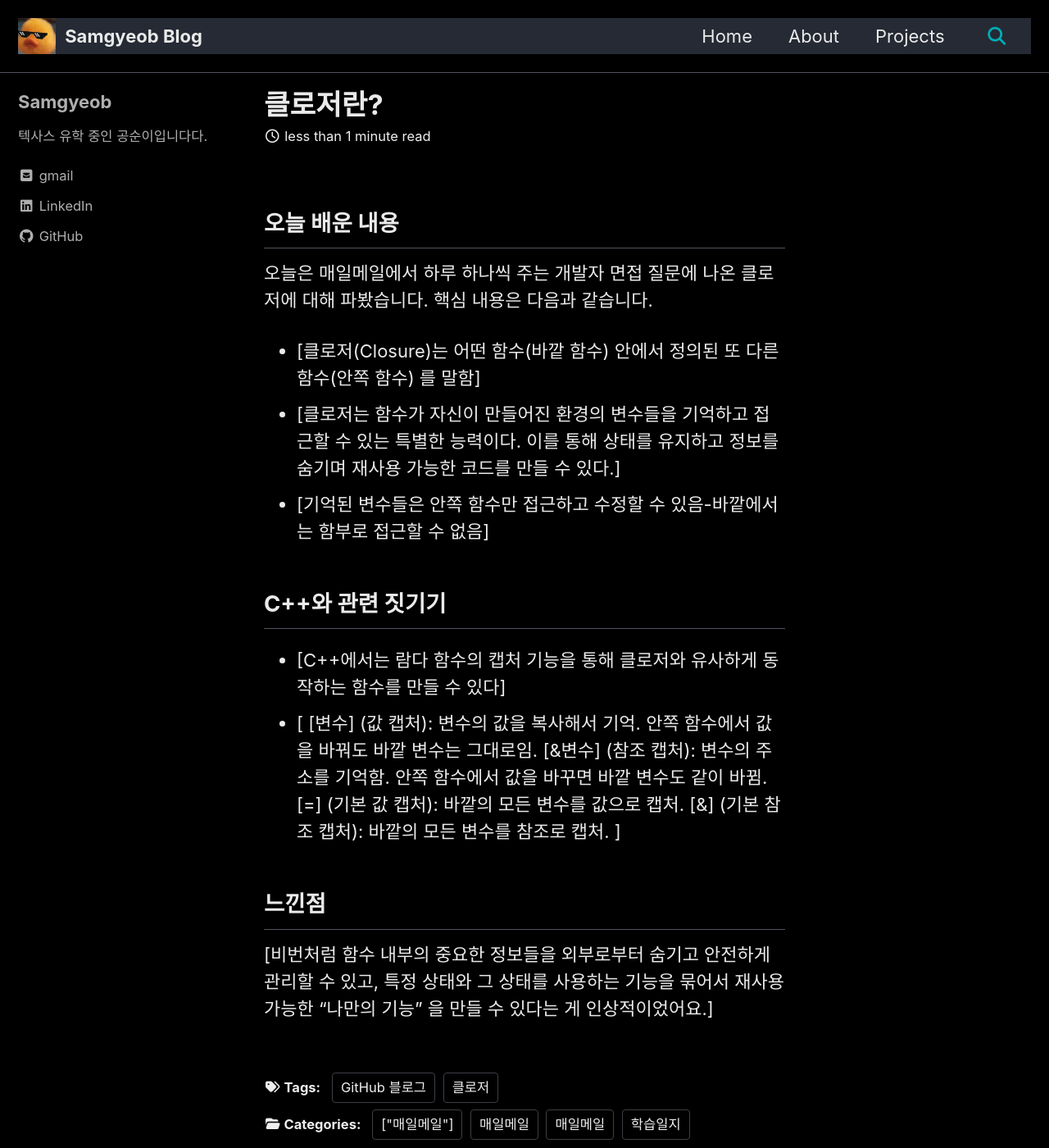
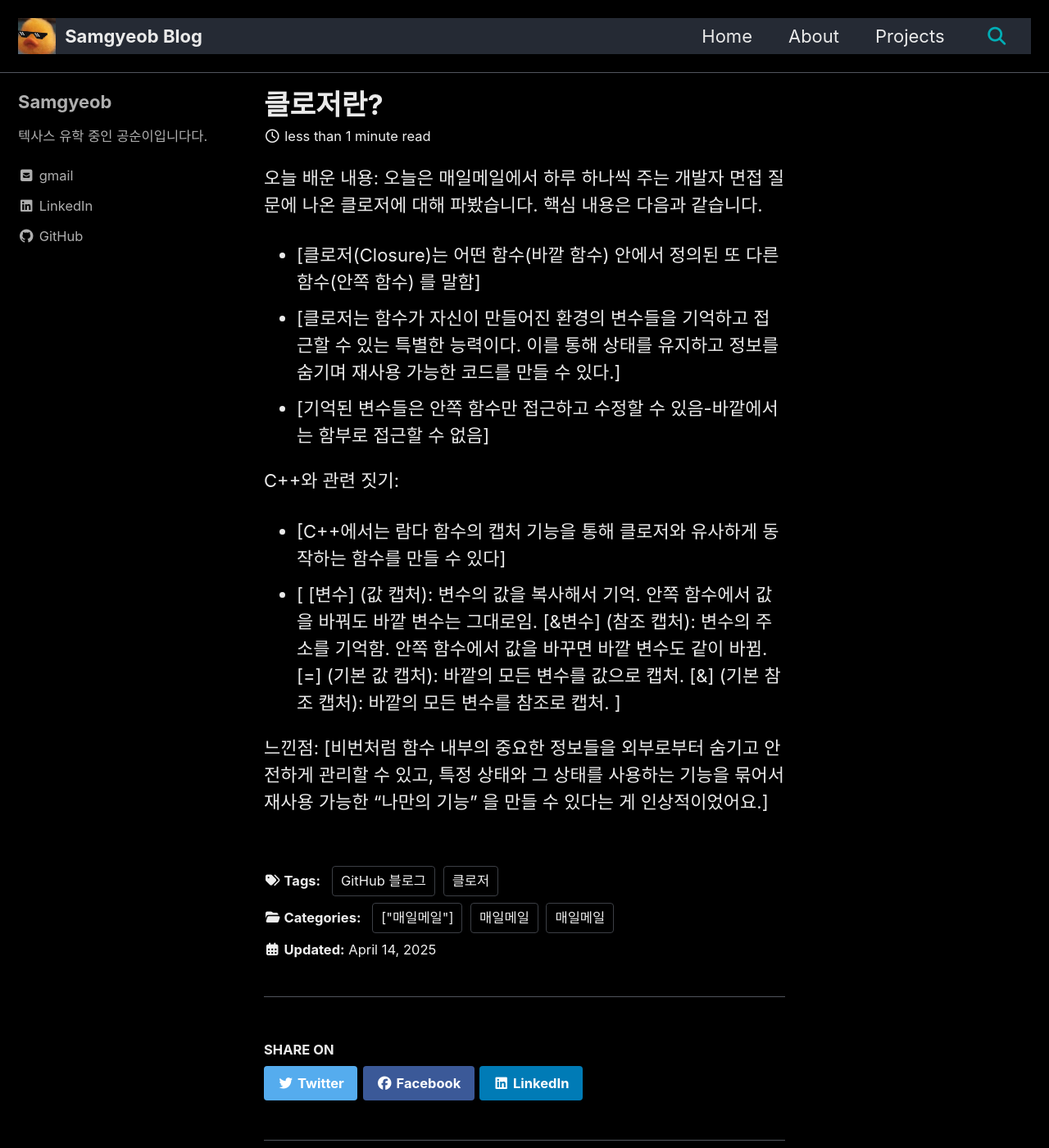
Before and after one commit to Samgyeob/Samgyeob.github.io, a Jekyll site: the page built from _posts/2025-04-14-클로저.md, in a window 1280 px wide and 1400 px high. Shown: the whole window at 82% size. Built offline with Jekyll 4.4.1, drawn with Linux system fonts in a browser that asks for light colours; cached includes are drawn as plain includes.

Commit message:
Update 2025-04-14-클로저.md

```diff
--- a/_posts/2025-04-14-클로저.md
+++ b/_posts/2025-04-14-클로저.md
@@ -2,23 +2,20 @@
 title: "클로저란?"
 date: 2025-04-14
 categories:
-  - 학습일지
   - [매일메일]
 tags:
   - [GitHub 블로그]
   - [클로저]
 ---
 
-## 오늘 배운 내용
-
+오늘 배운 내용:
 오늘은 매일메일에서 하루 하나씩 주는 개발자 면접 질문에 나온 클로저에 대해 파봤습니다. 핵심 내용은 다음과 같습니다.
 
 * [클로저(Closure)는 어떤 함수(바깥 함수) 안에서 정의된 또 다른 함수(안쪽 함수) 를 말함]
 * [클로저는 함수가 자신이 만들어진 환경의 변수들을 기억하고 접근할 수 있는 특별한 능력이다. 이를 통해 상태를 유지하고 정보를 숨기며 재사용 가능한 코드를 만들 수 있다.]
 * [기억된 변수들은 안쪽 함수만 접근하고 수정할 수 있음-바깥에서는 함부로 접근할 수 없음]
 
-## C++와 관련 짓기기
-
+C++와 관련 짓기:
 * [C++에서는 람다 함수의 캡처 기능을 통해 클로저와 유사하게 동작하는 함수를 만들 수 있다]
 * [
     [변수] (값 캡처): 변수의 값을 복사해서 기억. 안쪽 함수에서 값을 바꿔도 바깥 변수는 그대로임.
```
Also changed, not shown: other parts of _posts/2025-04-14-클로저.md (+1 -2 lines).
